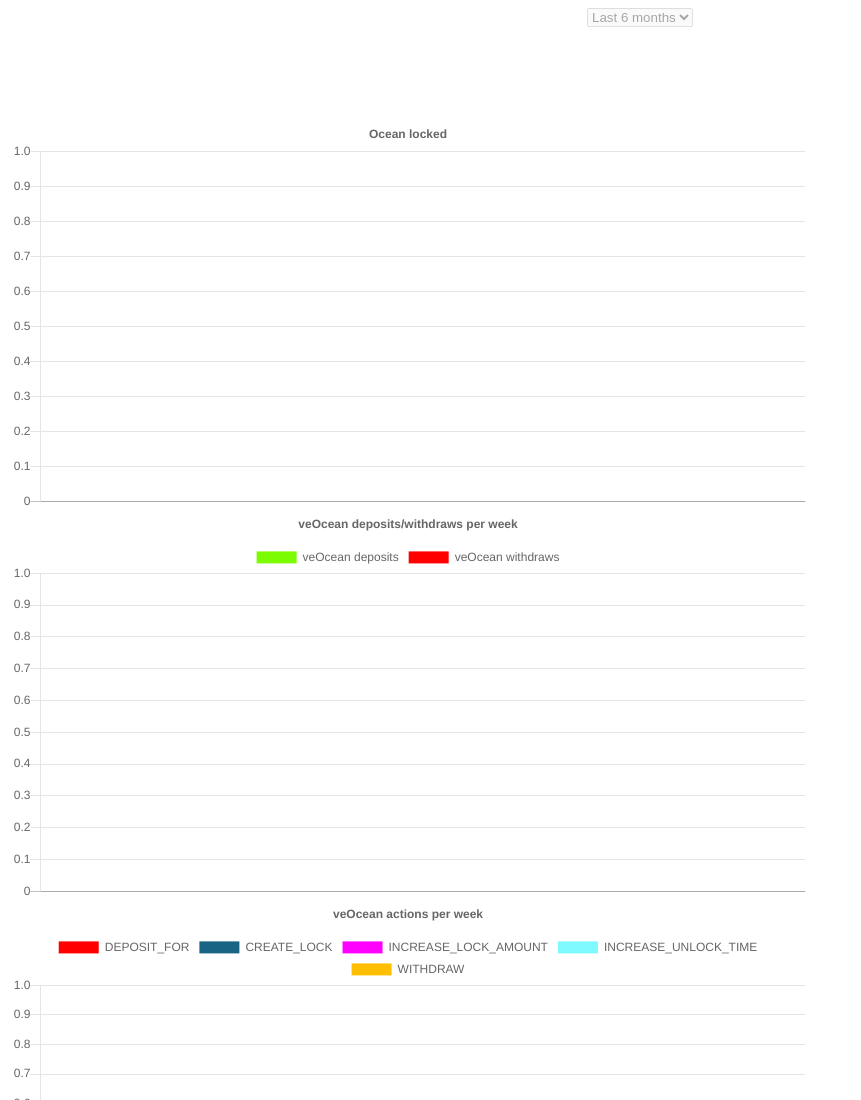
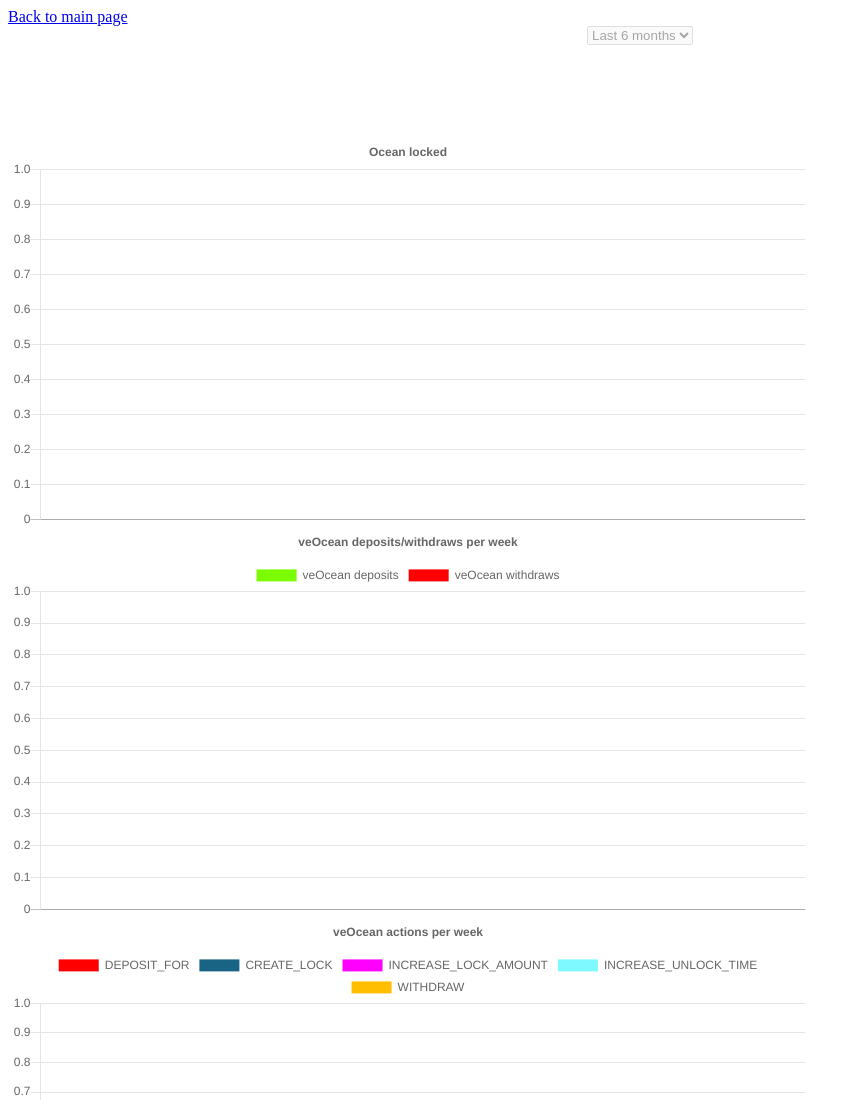
Before and after one commit to oceanprotocol/stats, a website: page static/veOcean.html in a window 1280 px wide. Shown: the top 1100 px of the page, without its empty margins (0-861 px from the left). Drawn offline with nearby package versions, Linux system fonts and the light colour scheme; no server answers.

Commit message:
add back links

```diff
--- a/static/veOcean.html
+++ b/static/veOcean.html
@@ -15,6 +15,7 @@
 </head>
 
 <body>
+	<a href="index.html">Back to main page</a><br>
     <div align="center">
 	<select id="perios" onchange="refetch(this)">
 		<option value=1>Last 3 months</option>
```
Also changed, not shown: static/core.html (+1 -0 lines).
